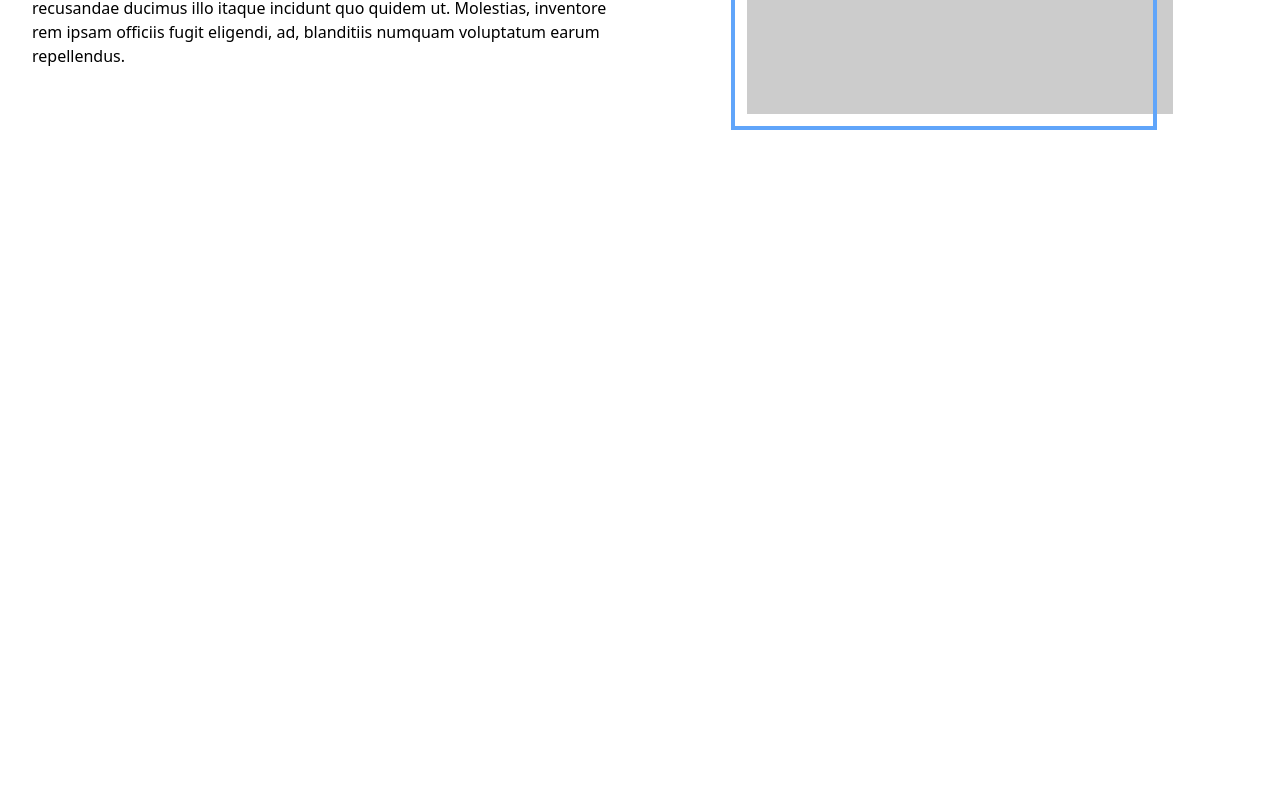
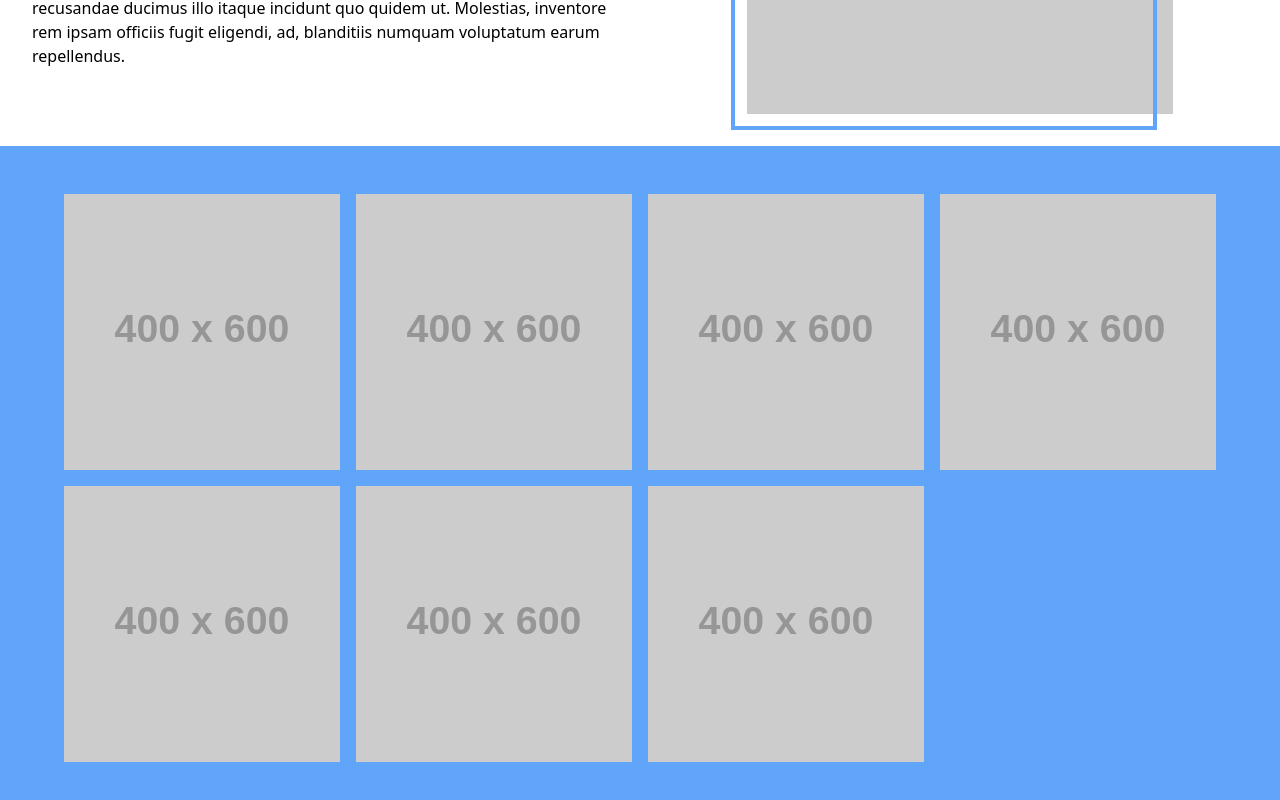
Before and after one commit to EliasPinheiroNeto/landing-page-marcenaria, a Vue app: page / in a window 1280 px wide. Shown: the part 1145-1945 px from the top of the page. Before the commit the page ends 1291 px from the top, so only its background shows below. Built offline with nearby package versions, Linux system fonts and the light colour scheme.

Commit message:
gallery section

```diff
--- a/src/App.vue
+++ b/src/App.vue
@@ -1,14 +1,15 @@
 <script setup lang="ts">
 import Intro from './sections/Intro.vue'
 import About from './sections/About.vue'
+import Gallery from './sections/Gallery.vue'
 </script>
 
 <template>
   <Intro />
+
   <About />
 
-  <!-- About Section -->
-  <!-- Gallery Section -->
+  <Gallery />
 
   <!-- Footer -->
 </template>
--- /dev/null
+++ b/src/sections/Gallery.vue
@@ -0,0 +1,31 @@
+<script setup></script>
+
+<template>
+    <div class="bg-blue-400">
+        <section class="container mx-auto grid grid-cols-4 grid-rows-2 gap-4 py-12 px-16">
+            <img class="w-full aspect-square object-cover hover:scale-110 transition-transform"
+                 src="https://placehold.co/400x600?text=Imagem"
+                 alt="">
+            <img class="w-full aspect-square object-cover hover:scale-110 transition-transform"
+                 src="https://placehold.co/400x600?text=Imagem"
+                 alt="">
+            <img class="w-full aspect-square object-cover hover:scale-110 transition-transform"
+                 src="https://placehold.co/400x600?text=Imagem"
+                 alt="">
+            <img class="w-full aspect-square object-cover hover:scale-110 transition-transform"
+                 src="https://placehold.co/400x600?text=Imagem"
+                 alt="">
+            <img class="w-full aspect-square object-cover hover:scale-110 transition-transform"
+                 src="https://placehold.co/400x600?text=Imagem"
+                 alt="">
+            <img class="w-full aspect-square object-cover hover:scale-110 transition-transform"
+                 src="https://placehold.co/400x600?text=Imagem"
+                 alt="">
+            <img class="w-full aspect-square object-cover hover:scale-110 transition-transform"
+                 src="https://placehold.co/400x600?text=Imagem"
+                 alt="">
+        </section>
+    </div>
+</template>
+
+<style scoped></style>
```
